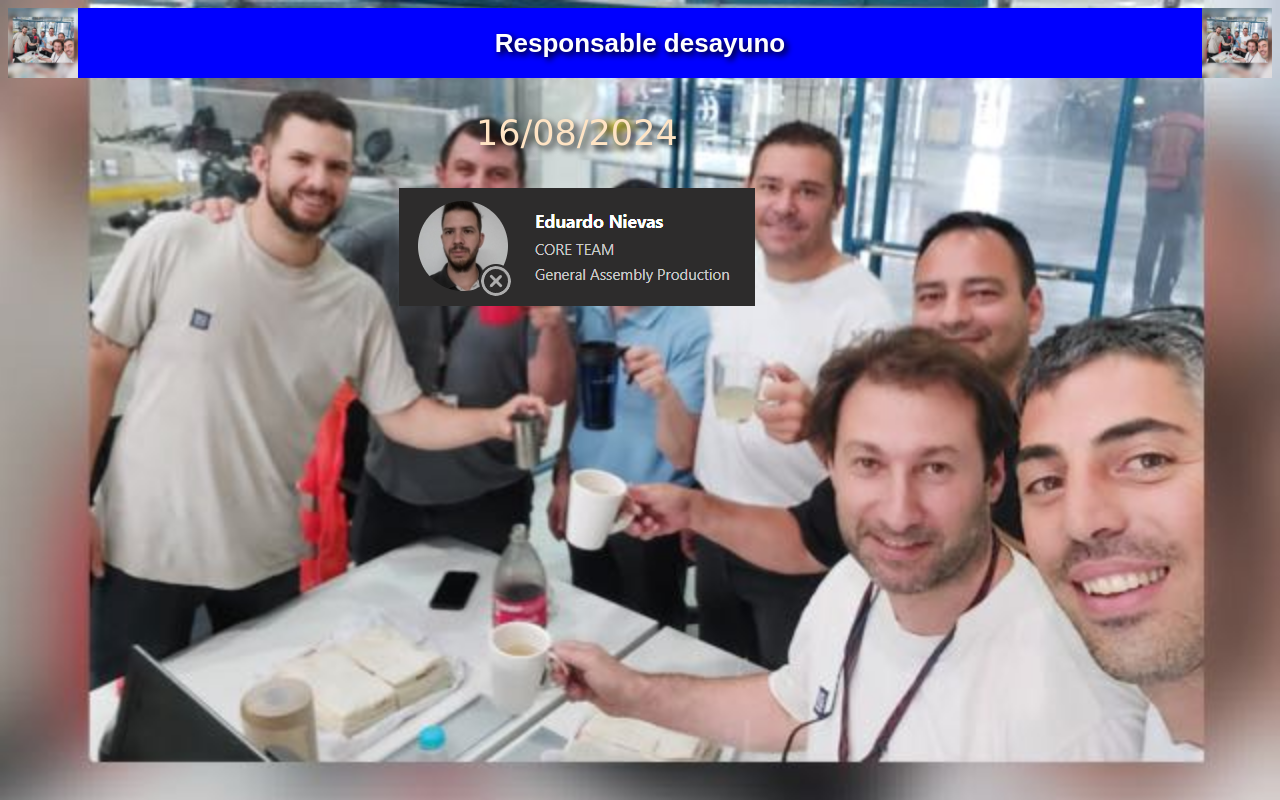
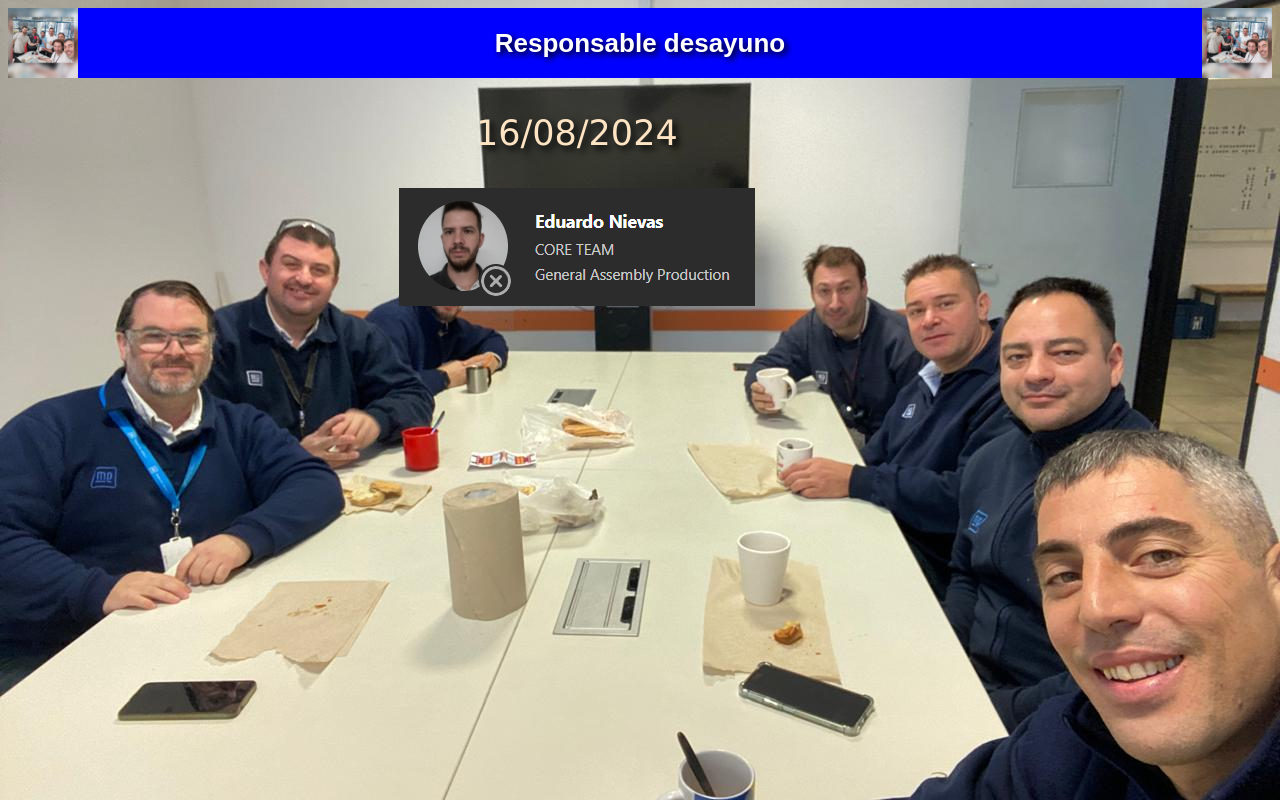
Before and after one commit to Lales38/Quini6, a plain HTML site: page index.html in a window 1280 px wide. Drawn offline with Linux system fonts and the light colour scheme; a web font is replaced by a local one.

Commit message:
Update stilo.css

```diff
--- a/stilo.css
+++ b/stilo.css
@@ -1,7 +1,7 @@
 body {
   border: 0;
   padding: 0;
-  background-image: url(photo.jpg);
+  background-image: url(photo1.jpg);
   background-repeat: no-repeat;
   background-size: cover;
   background-attachment: fixed;
```
